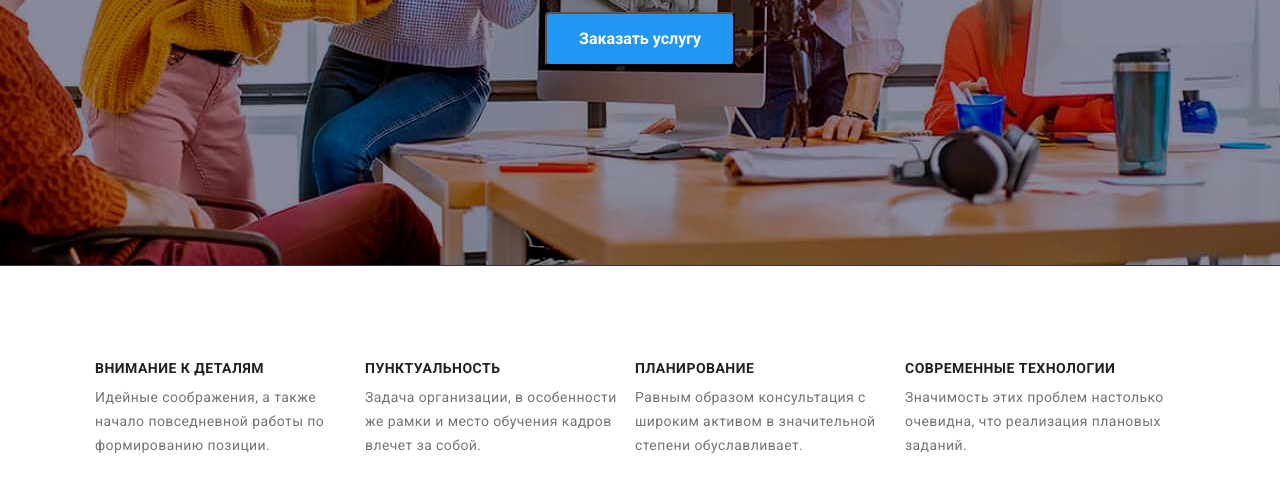
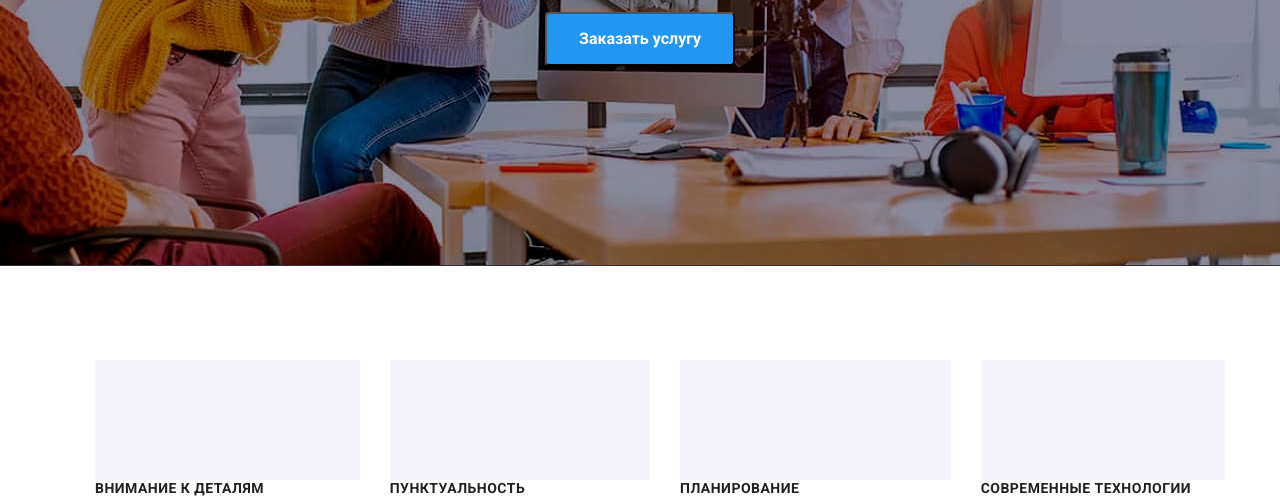
Before and after one commit to AnastasiaB24/goit-markup-hw-04, a plain HTML site: page index.html in a window 1280 px wide. Shown: the part 423-926 px from the top of the page. Drawn offline with Linux system fonts and the light colour scheme.

Commit message:
Внимание к деталям

```diff
--- a/css/style.css
+++ b/css/style.css
@@ -7,6 +7,7 @@
   --alfa-color: rgba(255, 255, 255, 0.6);
   --comand-color: #f5f4fa;
   --button-partfolio-colot: #f5f4fa;
+  --background-item: #f5f4fa;
 }
 
 ul {
@@ -147,12 +148,31 @@ body {
 
 .features-item {
   display: flex;
-  flex-wrap: wrap;
 }
 .features-item .item {
   width: 270px;
 }
+.features-item .item-icon:not(:last-child) {
+  margin-right: 30px;
+}
 
+.item-icon::before {
+  display: block;
+
+  height: 120px;
+  content: "";
+  background-size: contain;
+  background-repeat: no-repeat;
+  background-position: center;
+  background-color: var(--background-item);
+}
+.item-icon .icon-delivery ::before {
+  background-image: url();
+}
+
+.icon-clock ::before {
+  background-image: url();
+}
 .features {
   display: flex;
   flex-wrap: wrap;
--- a/index.html
+++ b/index.html
@@ -66,28 +66,28 @@
       <section class="section">
         <div class="conteiner">
           <ul class="features-item">
-            <li class="item">
+            <li class="item-icon icon-delivery">
               <h2 class="title-features">Внимание к деталям</h2>
               <p class="text">
                 Идейные соображения, а также начало повседневной работы по
                 формированию позиции.
               </p>
             </li>
-            <li class="item">
+            <li class="item-icon icon-clock">
               <h2 class="title-features">Пунктуальность</h2>
               <p class="text">
                 Задача организации, в особенности же рамки и место обучения
                 кадров влечет за собой.
               </p>
             </li>
-            <li class="item">
+            <li class="item-icon">
               <h2 class="title-features">Планирование</h2>
               <p class="text">
                 Равным образом консультация с широким активом в значительной
                 степени обуславливает.
               </p>
             </li>
-            <li class="item">
+            <li class="item-icon">
               <h2 class="title-features">Современные технологии</h2>
               <p class="text">
                 Значимость этих проблем настолько очевидна, что реализация
```
Also changed, not shown: img/antenna 1.png (added), img/clock 1 (1).svg (added).
